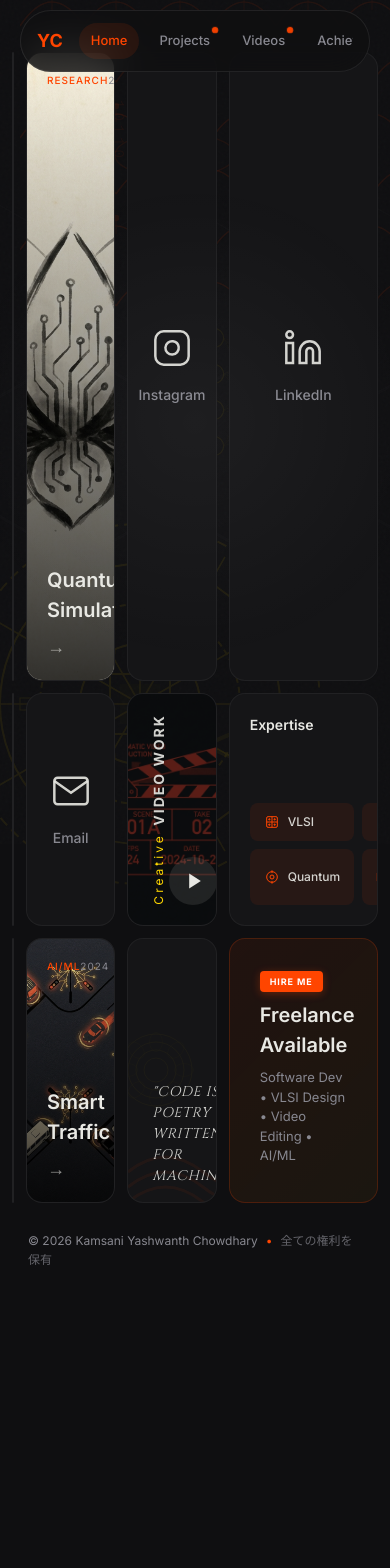
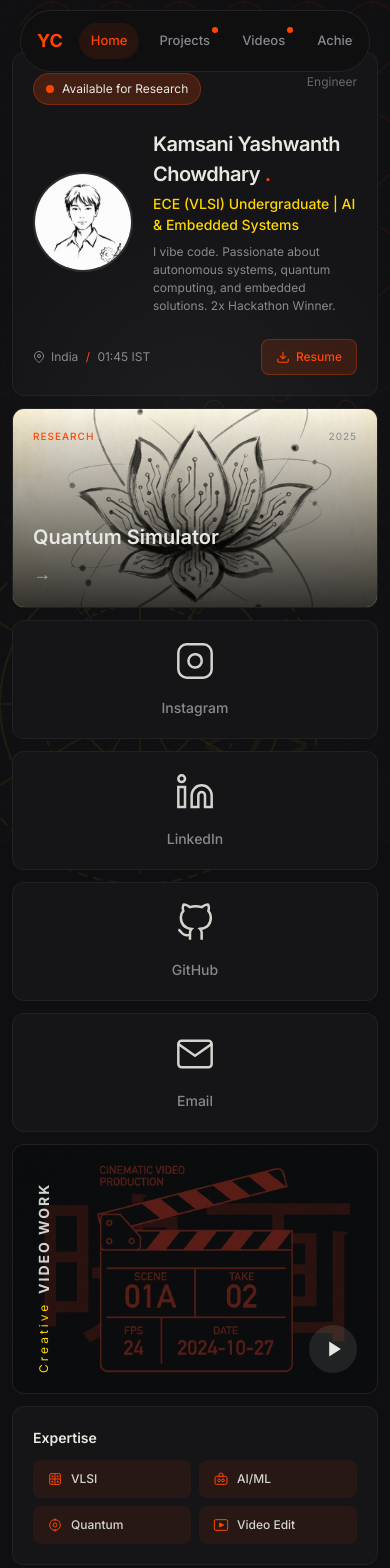
Before and after one commit to Yash1026-hash/portfolio, a React (Vite) app: page / in a window 390 px wide. Shown: the top 1568 px of the page. Before the commit the page ends 1297 px from the top, so only its background shows below. Built offline with nearby package versions, Linux system fonts and the light colour scheme.

Commit message:
fix: Switch to flexbox for mobile layout - all cards now stack vertically

```diff
--- a/src/index.css
+++ b/src/index.css
@@ -2828,33 +2828,95 @@ body {
 /* Larger Phones and Small Tablets (600px) */
 @media (max-width: 600px) {
     .bento-grid {
-        grid-template-columns: 1fr;
+        display: flex !important;
+        flex-direction: column !important;
         gap: 12px;
     }
 
+    .bento-grid>* {
+        width: 100% !important;
+        min-height: auto !important;
+    }
+
+    /* Reset all explicit grid positions */
     .hero-card,
     .project-1,
     .project-2,
+    .instagram,
+    .linkedin,
+    .github,
+    .email,
     .video-card,
     .about-card,
     .map-card,
     .quote-card,
     .skills-card,
     .services-card,
-    .instagram,
-    .linkedin,
-    .github,
+    footer {
+        grid-column: auto !important;
+        grid-row: auto !important;
+    }
+
+    .hero-card {
+        min-height: 280px !important;
+        order: 1;
+    }
+
+    .project-1 {
+        height: 200px;
+        order: 2;
+    }
+
+    .instagram {
+        order: 3;
+    }
+
+    .linkedin {
+        order: 4;
+    }
+
+    .github {
+        order: 5;
+    }
+
     .email {
-        grid-column: span 1 !important;
-        grid-row: span 1 !important;
-    }
-
-    .hero-card {
-        min-height: 300px;
-    }
-
+        order: 6;
+    }
+
+    .video-card {
+        height: 250px;
+        order: 7;
+    }
+
+    .skills-card {
+        order: 8;
+    }
+
+    .map-card {
+        height: 200px;
+        order: 9;
+    }
+
+    .project-2 {
+        height: 200px;
+        order: 10;
+    }
+
+    .quote-card {
+        order: 11;
+    }
+
+    .services-card {
+        order: 12;
+    }
+
+    footer {
+        order: 13;
+    }
+
+    /* Card styling */
     .card {
-        min-height: auto;
+        border-radius: 12px;
     }
 
     /* Navbar horizontal scroll */
@@ -2867,6 +2929,7 @@ body {
         overflow-x: auto;
         -webkit-overflow-scrolling: touch;
         scrollbar-width: none;
+        flex-wrap: nowrap;
     }
 
     .nav-links::-webkit-scrollbar {
@@ -2879,14 +2942,11 @@ body {
         white-space: nowrap;
     }
 
-    /* Project Card Mobile */
-    .project-card {
-        height: 200px;
-    }
-
-    /* Social Cards Inline */
+    /* Social Cards */
     .social-card {
         padding: 1rem;
+        height: auto !important;
+        min-height: 80px !important;
     }
 
     .social-card .icon-container {
@@ -2897,11 +2957,6 @@ body {
     .social-card .icon-container svg {
         width: 20px;
         height: 20px;
-    }
-
-    /* Video Card Mobile */
-    .video-card {
-        max-height: 250px;
     }
 }
 
```
